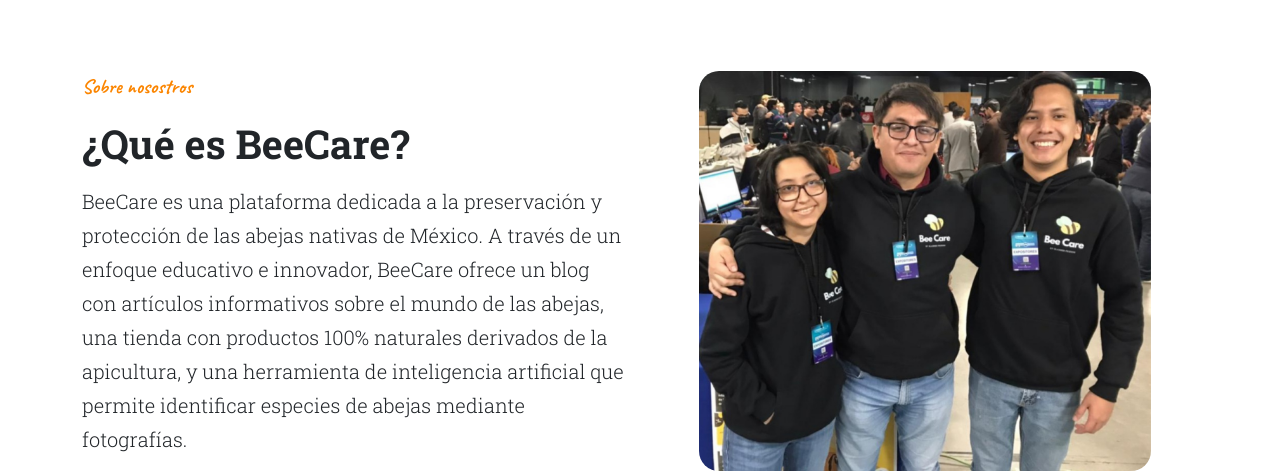
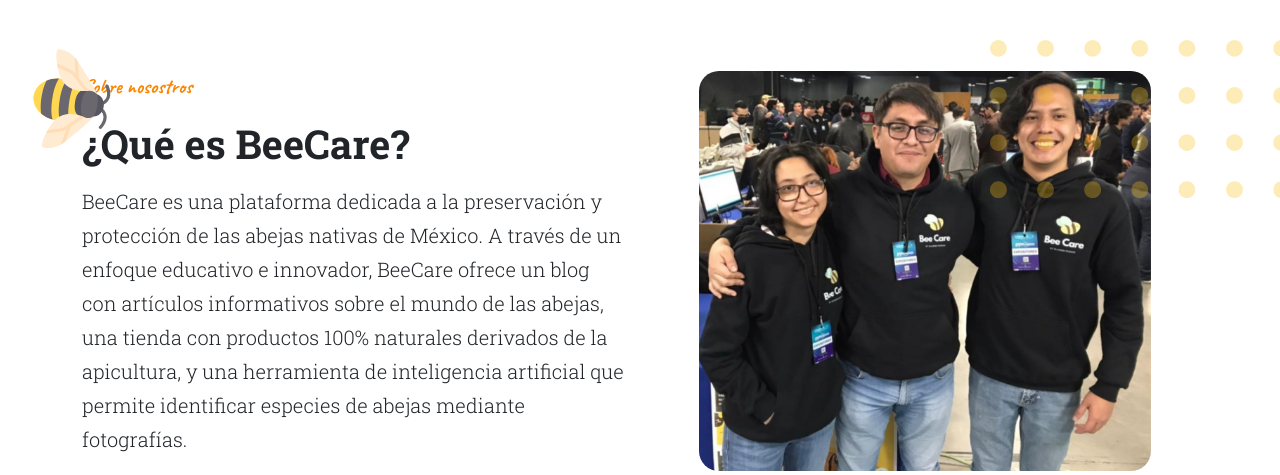
Before and after one commit to GlassesFriends/BeeCare_website_redesign, a website: page views/about.html in a window 1280 px wide. Shown: the part 576-1051 px from the top of the page. Drawn offline with Linux system fonts and the light colour scheme; some packages are replaced by stand-ins of ours; a script that the page names is missing.

Commit message:
Intro section added on About Page.

```diff
--- a/scss/styles.scss
+++ b/scss/styles.scss
@@ -205,7 +205,8 @@
 // ||------------------------------| About Us Page CSS |------------------------------| //
 // |=====| Header CSS |=====| //
 .aboutHeader {
-    background: url("https://images.unsplash.com/photo-1687853769369-36c6dcfa04d0?q=80&w=1684&auto=format&fit=crop&ixlib=rb-4.0.3&ixid=M3wxMjA3fDB8MHxwaG90by1wYWdlfHx8fGVufDB8fHx8fA%3D%3D") center;
+    background: url("https://images.unsplash.com/photo-1687853769369-36c6dcfa04d0?q=80&w=1684&auto=format&fit=crop&ixlib=rb-4.0.3&ixid=M3wxMjA3fDB8MHxwaG90by1wYWdlfHx8fGVufDB8fHx8fA%3D%3D") center center no-repeat;
+    background-size: cover;
 }
 // |=====| Header CSS |=====| //
 
@@ -214,5 +215,21 @@
     border-radius: 20px;
     height: 400px;
 }
+
+.intro .decoration-dots {
+    top: 1px;
+    right: -10px;
+    width: 300px;
+    opacity: 0.3;
+}
+
+.intro .decoration-bee {
+    z-index: 2;
+    left: 21px;
+    top: 26px;
+    width: 100px;
+    height: 155px;
+    transform: rotate(99.018deg);
+}
 // |=====| Intro CSS |=====| //
 // ||------------------------------| About Us Page CSS |------------------------------| //
--- a/views/about.html
+++ b/views/about.html
@@ -106,6 +106,9 @@
     <!-- AI FEATURE -->
     <!-- AI Feature Section Start -->
     <section id="Intro" class="intro position-relative py-5">
+      <img src="/images/decorationDots.svg" class="decoration-dots position-absolute">
+      <img src="/images/decorationBee.svg" class="decoration-bee position-absolute">
+
       <div class="container">
         <div class="row align-items-center">
           <!-- Column 1 -->
```
Also changed, not shown: css/styles.css.
